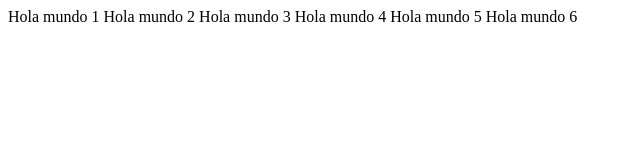
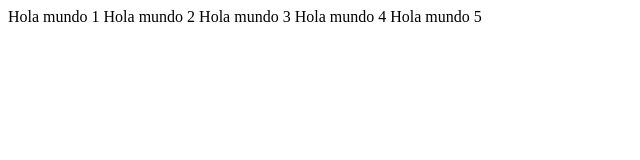
Before and after one commit to jdlandazuri/New-Repo, a plain HTML site: page index.html in a window 1280 px wide. Shown: the whole page, without its empty margins (0-640 px from the left). Drawn offline with Linux system fonts and the light colour scheme.

Commit message:
Cambios 1

```diff
--- a/index.html
+++ b/index.html
@@ -11,5 +11,4 @@
     Hola mundo 3
     Hola mundo 4
     Hola mundo 5
-    Hola mundo 6
 </html>
```
